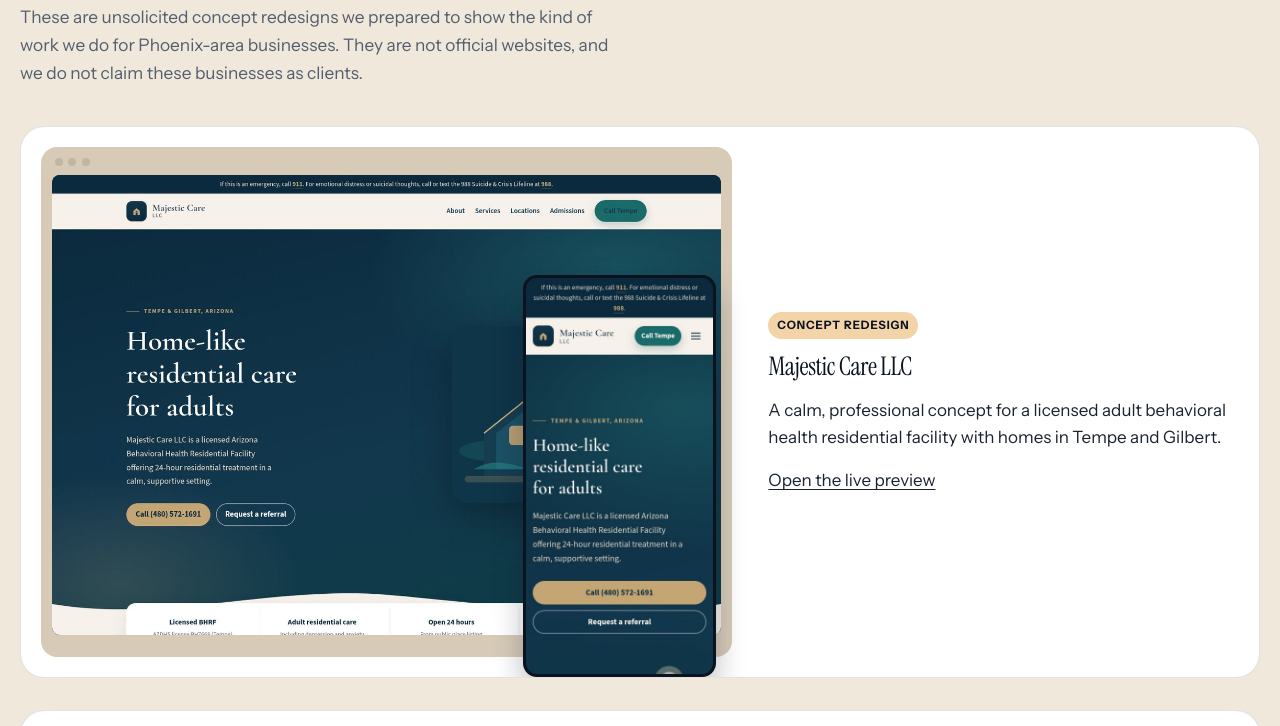
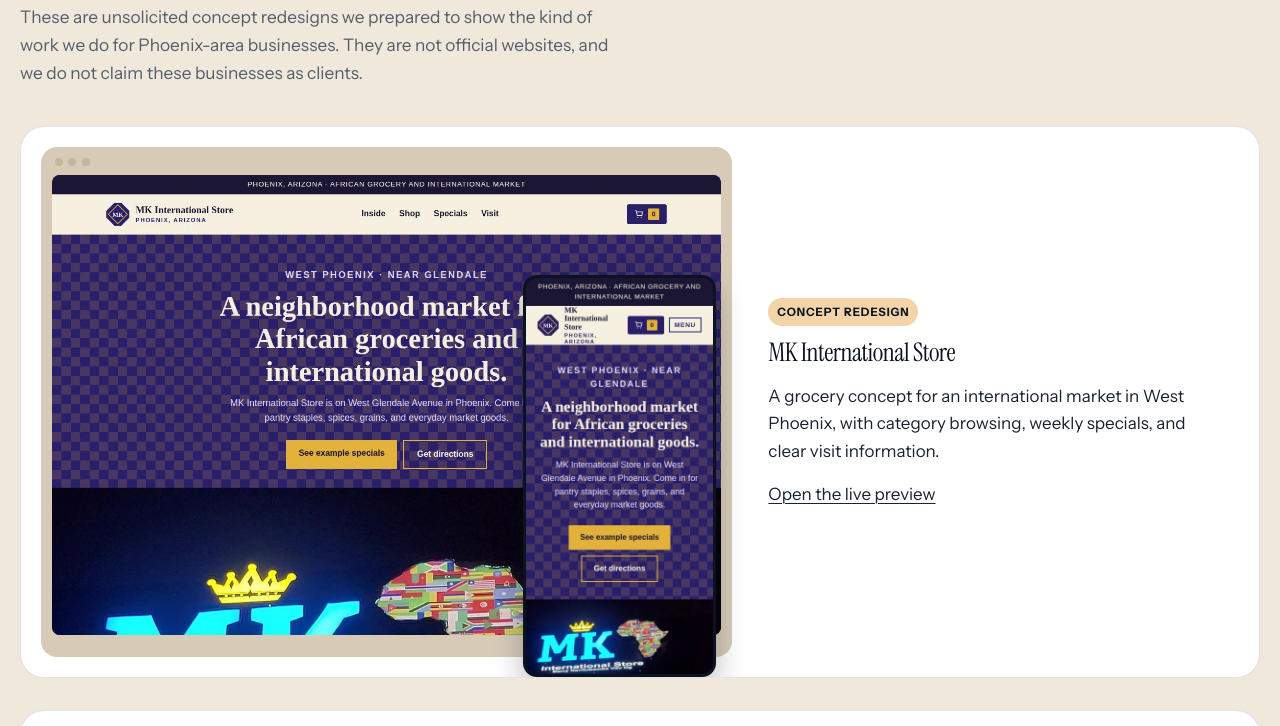
Before and after one commit to Chukwuemekakalu1905/clearthread-technologies-site, a plain HTML site: page index.html in a window 1280 px wide. Shown: the part 4138-4864 px from the top of the page. Drawn offline with Linux system fonts and the light colour scheme.

Commit message:
Swap retired 3DS slot for MK International Store concept

```diff
--- a/index.html
+++ b/index.html
@@ -254,6 +254,23 @@
         <p>These are unsolicited concept redesigns we prepared to show the kind of work we do for Phoenix-area businesses. They are not official websites, and we do not claim these businesses as clients.</p>
       </div>
       <div class="portfolio-grid">
+        <article class="project">
+          <div class="frame">
+            <div class="chrome" aria-hidden="true"><span></span><span></span><span></span></div>
+            <div class="frame-screen">
+              <img src="assets/portfolio/mk-desktop.jpg" width="1280" height="920" alt="Desktop view of the concept redesign for MK International Store">
+            </div>
+            <div class="phone">
+              <img src="assets/portfolio/mk-mobile.jpg" width="390" height="844" alt="Mobile view of the MK International Store concept redesign">
+            </div>
+          </div>
+          <div class="project-copy">
+            <span class="badge">Concept redesign</span>
+            <h3>MK International Store</h3>
+            <p>A grocery concept for an international market in West Phoenix, with category browsing, weekly specials, and clear visit information.</p>
+            <a href="https://chukwuemekakalu1905.github.io/mk-international-store/" rel="noopener noreferrer" target="_blank">Open the live preview</a>
+          </div>
+        </article>
 
         <article class="project">
           <div class="frame">
```
Also changed, not shown: portfolio.html (+9 -0 lines).
